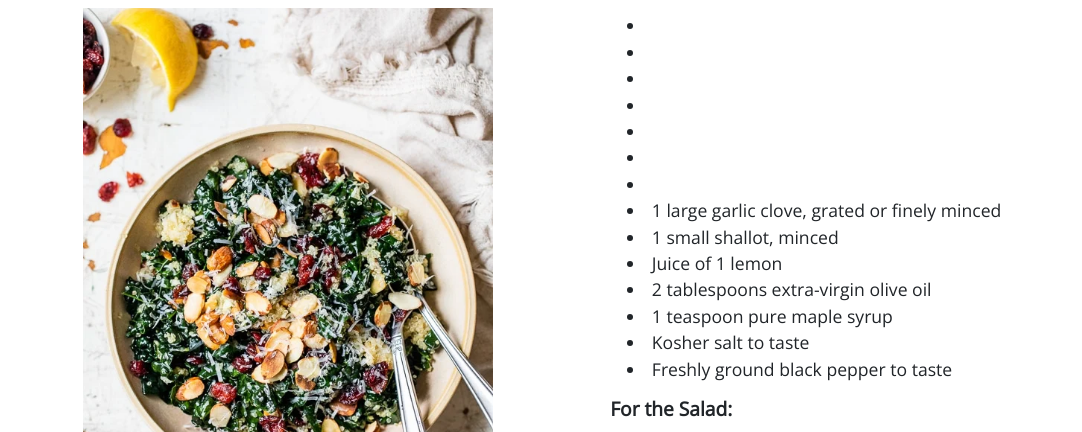
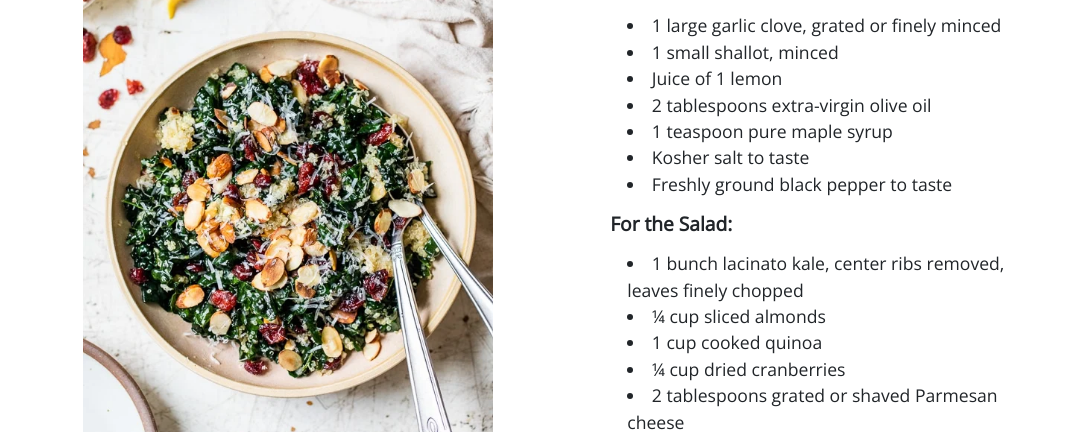
Before and after one commit to JuanPabloBaez/CookBook, a plain HTML site: page recipes/recipe002.html in a window 1280 px wide. Shown: the part 293-725 px from the top of the page, without its empty margins (96-1178 px from the left). Drawn offline with nearby package versions, Linux system fonts and the light colour scheme; files that its build step writes are made by us from their sources; files whose address does not match are found by name.

Commit message:
recipe clones ready

```diff
--- a/recipes/recipe002.html
+++ b/recipes/recipe002.html
@@ -60,15 +60,7 @@
           <div class="foodList">
             <h2>ingredients</h2>
             <h3>For the dressing:</h3>
-            <ul class="ingredients">
-              <li></li>
-              <li></li>
-              <li></li>
-              <li></li>
-              <li></li>
-              <li></li>
-              <li></li>
-            </ul>
+
             <ul class="ingredients">
               <li>1 large garlic clove, grated or finely minced</li>
               <li>1 small shallot, minced</li>
```
